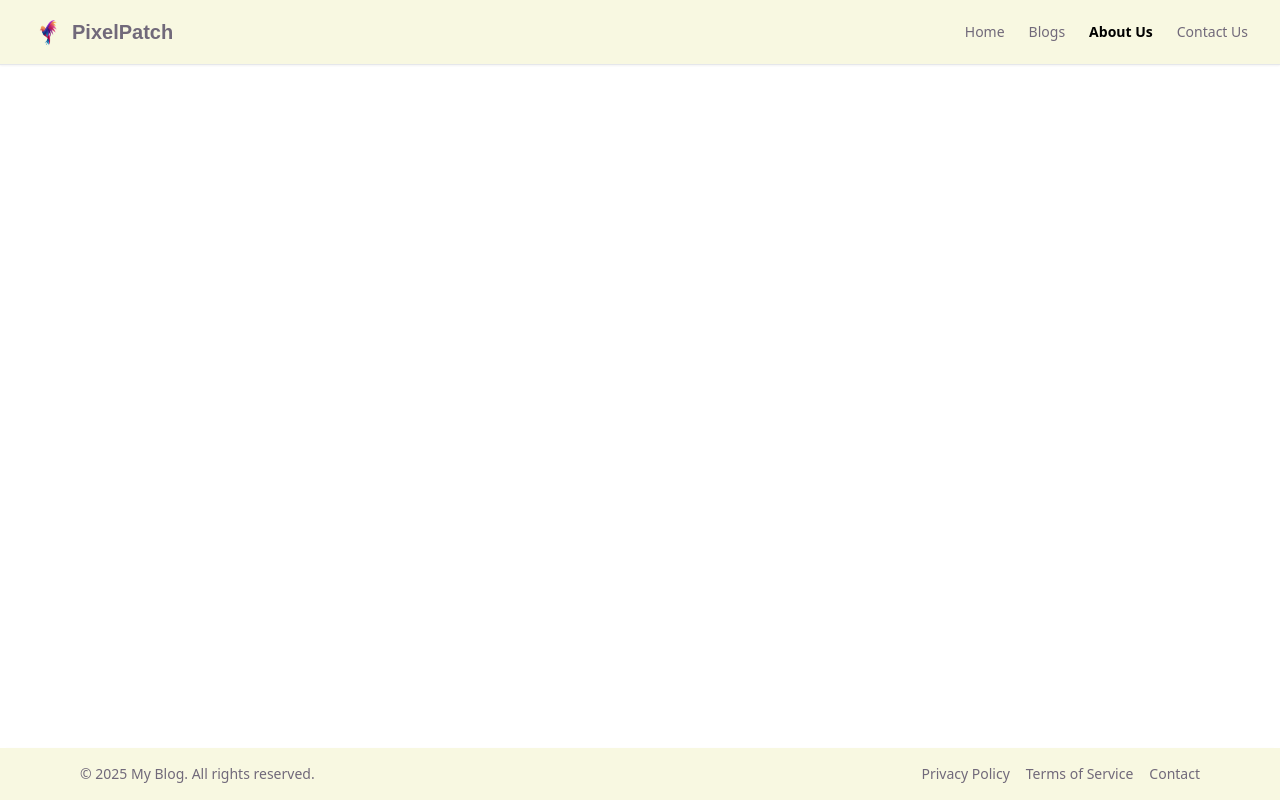
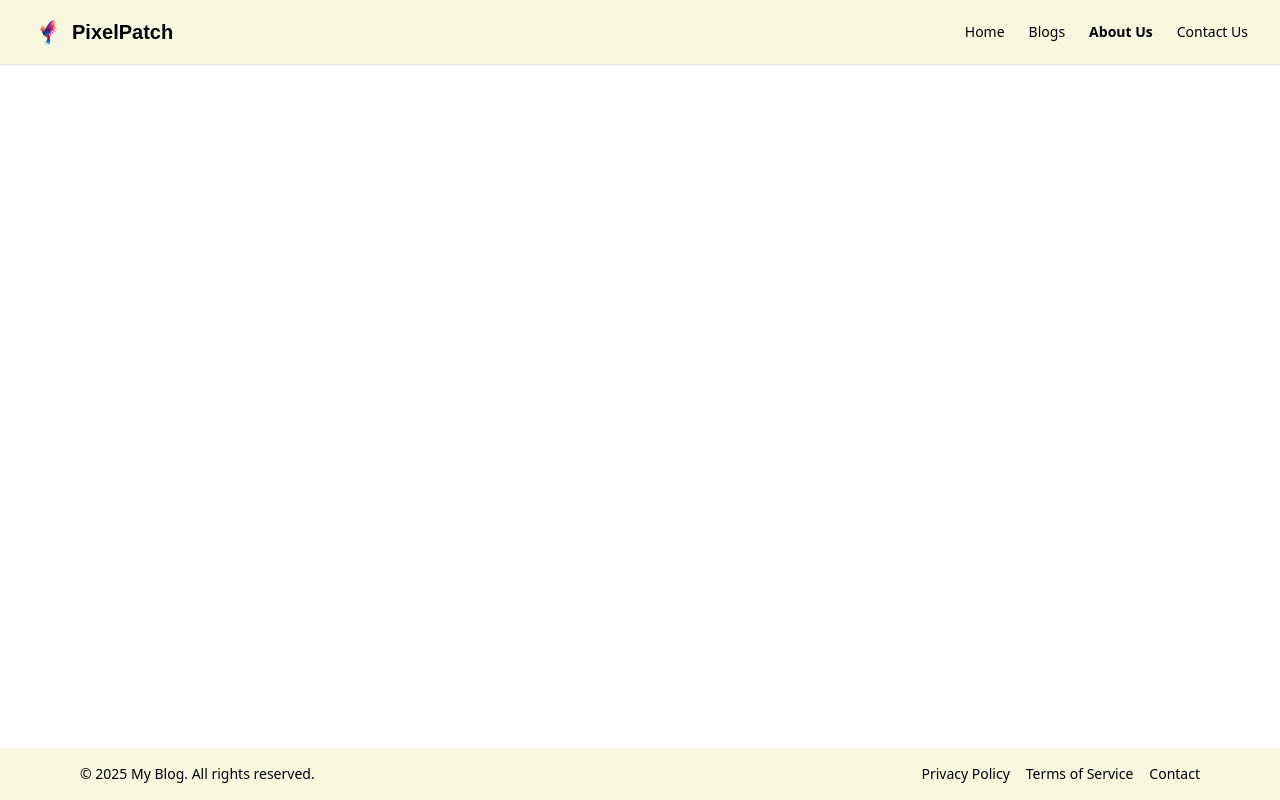
Before and after one commit to karkeraprakyath/my-blog-app, a React (Vite) app: page /my-blog-app/about in a window 1280 px wide. Built offline with nearby package versions, Linux system fonts and the light colour scheme.

Commit message:
new feature added

```diff
--- a/src/Components/BlogCard.jsx
+++ b/src/Components/BlogCard.jsx
@@ -7,12 +7,12 @@ const BlogCard = ({ post }) => {
         <img
           src={post.coverImage}
           alt={post.title}
-          className='w-full h-48 object-cover rounded-t-xl group-hover:scale-105 transition-transform duration-300'
+          className='w-full h-48 object-cover rounded-t-xl  transition-transform duration-300'
         />
       </Link>
 
       <div className='p-4 font-body'>
-        <h2 className='text-xl font-semibold text-primary group-hover:text-highlight transition-colors duration-200'>
+        <h2 className='text-xl font-semibold text-primary '>
           {post.title}
         </h2>
         <p className='text-sm text-lightText mt-1'>#{post.tag}</p>
--- a/src/Components/BlogList.jsx
+++ b/src/Components/BlogList.jsx
@@ -62,7 +62,7 @@ const BlogList = ({ selectedTags = [], searchQuery }) => {
 
   return (
     <div className='max-w-6xl mx-auto px-4 py-10 font-body'>
-      <h1 className='text-3xl md:text-4xl font-extrabold mb-8 text-center text-primary font-heading'>
+      <h1 className='text-3xl md:text-4xl font-extrabold mb-8 text-center text-lightText  hover:text-primary font-heading'>
         All Blog Posts
       </h1>
 
@@ -82,7 +82,7 @@ const BlogList = ({ selectedTags = [], searchQuery }) => {
 
                 <div className='p-5 flex flex-col md:w-1/2 md:h-full justify-between'>
                   <div className='flex flex-col gap-3'>
-                    <h2 className='text-lg md:text-xl font-bold text-primary  transition-colors font-heading line-clamp-2'>
+                    <h2 className='text-lg md:text-xl font-bold text-lightText hover:text-primary  transition-colors font-heading line-clamp-2'>
                       {post.title}
                     </h2>
 
@@ -98,15 +98,13 @@ const BlogList = ({ selectedTags = [], searchQuery }) => {
                       </div>
                     )}
 
-                    <p
-                      className='text-lightText text-sm line-clamp-3 md:line-clamp-4 lg:line-clamp-5'
-                      title={post.description}>
+                    <p className='text-lightText text-sm line-clamp-3 md:line-clamp-4 lg:line-clamp-5'>
                       {post.description}
                     </p>
                   </div>
 
                   <div className='pt-3'>
-                    <span className='text-highlight text-sm font-semibold hover:underline'>
+                    <span className=' text-sm font-semibold '>
                       Read More →
                     </span>
                   </div>
--- a/src/Components/Footer.jsx
+++ b/src/Components/Footer.jsx
@@ -4,27 +4,27 @@ import React from "react";
 
 const Footer = () => {
   return (
-    <footer className='fixed bottom-0 w-full bg-background text-primary py-4 shadow-md z-50'>
+    <footer className='fixed bottom-0 w-full bg-background text-lightText hover:text-primary py-4 shadow-md z-50'>
       {" "}
       <div className='max-w-6xl mx-auto px-4 flex flex-col md:flex-row justify-between items-center'>
-        <p className='text-sm text-primary hover:text-highlight transition-colors duration-200'>
+        <p className='text-sm text-lightText hover:text-primary transition-colors duration-200'>
           &copy; {new Date().getFullYear()} My Blog. All rights reserved.
         </p>
 
         <div className='mt-4 md:mt-0 flex gap-4'>
           <a
             href='#'
-            className='text-sm text-primary hover:text-highlight transition-colors duration-200'>
+            className='text-sm text-lightText hover:text-primary transition-colors duration-200'>
             Privacy Policy
           </a>
           <a
             href='#'
-            className='text-sm text-primary hover:text-highlight transition-colors duration-200'>
+            className='text-sm text-lightText hover:text-primary transition-colors duration-200'>
             Terms of Service
           </a>
           <a
             href='#'
-            className='text-sm text-primary hover:text-highlight transition-colors duration-200'>
+            className='text-sm text-lightText hover:text-primary transition-colors duration-200'>
             Contact
           </a>
         </div>
--- a/src/Components/Navbar.jsx
+++ b/src/Components/Navbar.jsx
@@ -22,18 +22,18 @@ const Navbar = ({ search, setSearch }) => {
         <div className='  w-full flex justify-between items-center h-16'>
           <Link to='/' className='flex items-center space-x-2'>
             <img src={Logo} alt='Logo' className='w-8 h-8' />
-            <span className='text-xl font-heading font-bold text-primary'>
+            <span className='text-xl font-heading font-bold text-lightText hover:text-primary'>
               PixelPatch
             </span>
           </Link>
 
           <div className='hidden md:flex items-center gap-6'>
-            <ul className='flex gap-6 text-sm font-medium text-primary'>
+            <ul className='flex gap-6 text-sm font-medium text-lightText'>
               {navItems.map((item) => (
                 <li key={item.name}>
                   <Link
                     to={item.path}
-                    className={`hover:text-highlight transition-colors ${
+                    className={`hover:text-primary transition-colors ${
                       location.pathname === item.path
                         ? "font-semibold text-highlight"
                         : ""
--- a/src/Components/Search.jsx
+++ b/src/Components/Search.jsx
@@ -2,7 +2,7 @@
 
 import React from "react";
 import { IoSearchOutline } from "react-icons/io5";
-import Banner from "./../assets/logoforblogs.png";
+import Banner from "./../assets/logoforblogss.png";
 
 const tagsData = [
   "All",
```
Also changed, not shown: src/assets/logoforblogs.png (deleted), src/assets/logoforblogss.png (added).
